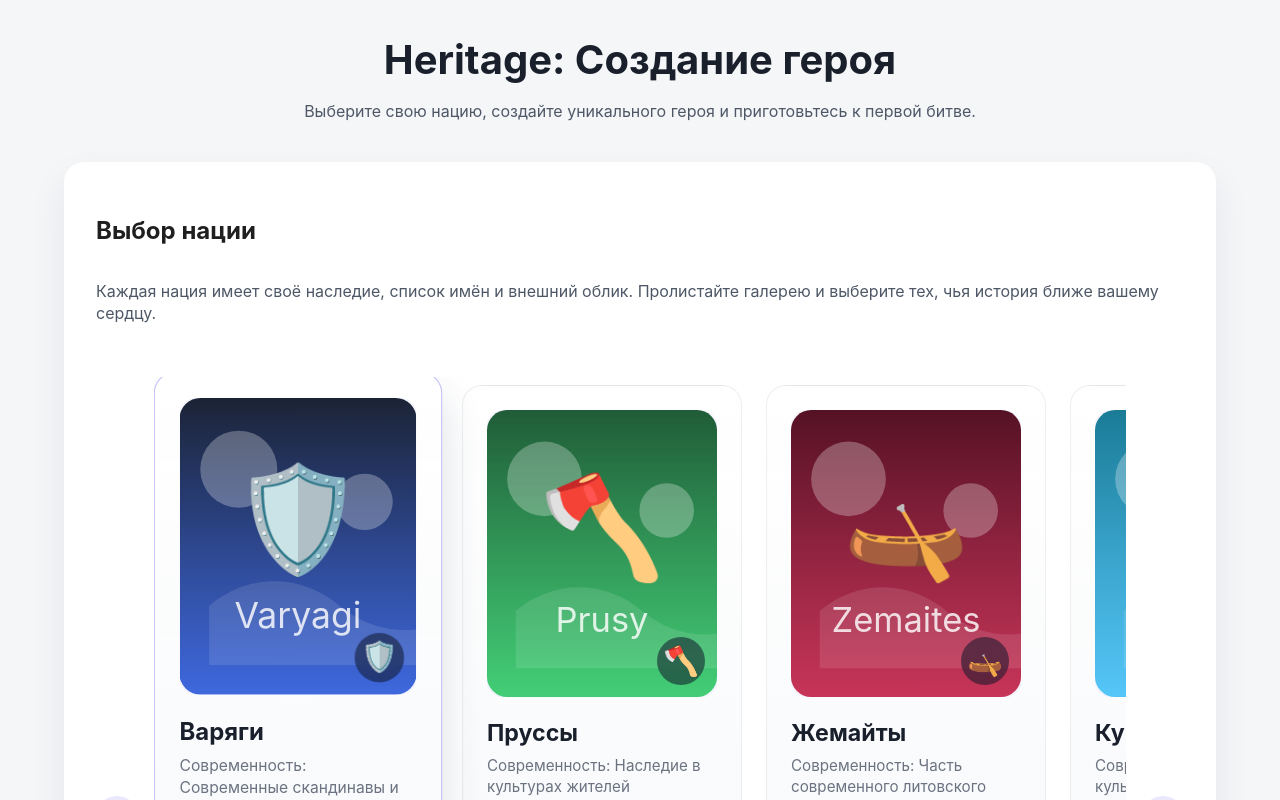
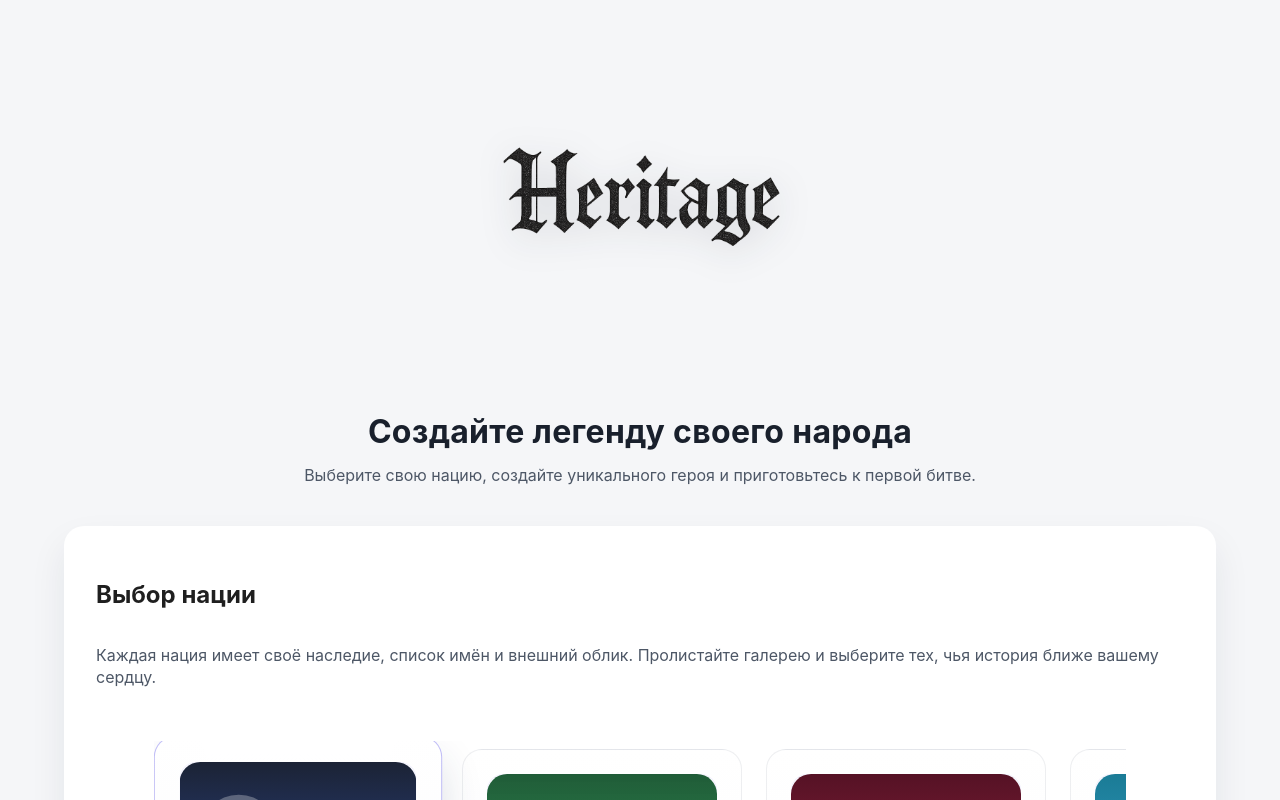
Before and after one commit to gribaaak/heritage, a React (Vite) app: page / in a window 1280 px wide. Shown: the top 800 px of the page. Built offline with nearby package versions, Linux system fonts and the light colour scheme.

Commit message:
Add header logo and tune tagline styling

```diff
--- a/src/App.tsx
+++ b/src/App.tsx
@@ -49,7 +49,12 @@ function App() {
   return (
     <div className="app-shell">
       <header className="app-header">
-        <h1>Heritage: Создание героя</h1>
+        <img
+          src="/images/design/Heritage-title.png"
+          alt="Heritage"
+          className="app-header-logo"
+        />
+        <h1>Создайте легенду своего народа</h1>
         <p className="app-subtitle">
           Выберите свою нацию, создайте уникального героя и приготовьтесь к первой битве.
         </p>
--- a/src/styles/index.css
+++ b/src/styles/index.css
@@ -31,9 +31,20 @@ button {
 }
 
 .app-header h1 {
-  margin: 0;
-  font-size: 2.5rem;
+  margin: 0.5rem 0 0;
+  font-size: 2rem;
+  line-height: 1.25;
+  letter-spacing: 0.01em;
   color: #19202c;
+}
+
+.app-header-logo {
+  display: block;
+  margin: 0 auto 1.25rem;
+  width: min(80%, 360px);
+  max-width: 360px;
+  height: auto;
+  filter: drop-shadow(0 8px 18px rgba(18, 26, 38, 0.15));
 }
 
 .app-subtitle {
```
